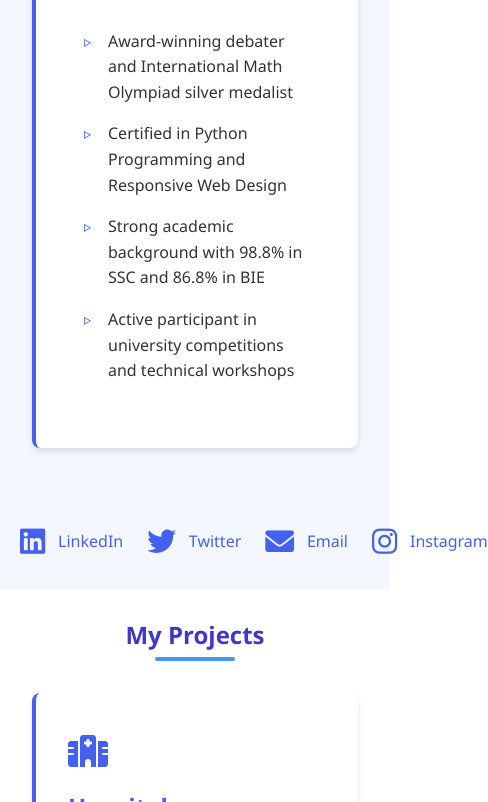
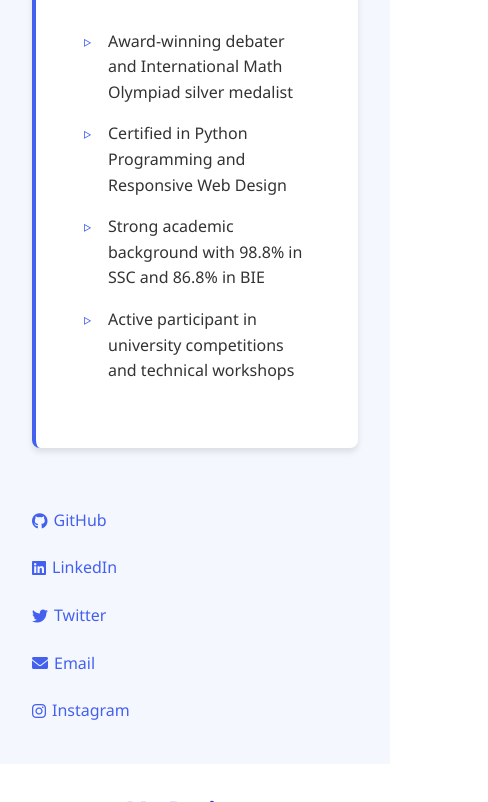
Before and after one commit to Tarakreddy011/Tarak_Portfolio_Website, a plain HTML site: page index.html in a window 390 px wide. Shown: the part 2001-2803 px from the top of the page, 488 px wide, since content can reach past the window. Drawn offline with Linux system fonts and the light colour scheme.

Commit message:
Update index.html
Updated version

```diff
--- a/index.html
+++ b/index.html
@@ -60,13 +60,30 @@
             <li>Active participant in university competitions and technical workshops</li>
           </ul>
         </div>
-        <div class="social-links-vertical">
-          <a href="https://github.com/Tarakreddy011"><i class="fab fa-github"></i> <span>GitHub</span></a>
-          <a href="https://linkedin.com/in/Tarakreddy011"><i class="fab fa-linkedin"></i> <span>LinkedIn</span></a>
-          <a href="https://twitter.com/yourusername"><i class="fab fa-twitter"></i> <span>Twitter</span></a>
-          <a href="mailto:singamtarak011@gmail.com"><i class="fas fa-envelope"></i> <span>Email</span></a>
-          <a href="https://www.instagram.com/singam_reddy011"><i class="fab fa-instagram"></i> <span>Instagram</span></a>
+        <div class="social-links-vertical" style="display: flex; flex-direction: column; gap: 10px; align-items: flex-start;">
+          <a href="https://github.com/Tarakreddy011" style="display: flex; align-items: center; gap: 6px;"><i class="fab fa-github"></i> <span>GitHub</span></a>
+          <a href="https://linkedin.com/in/Tarakreddy011" style="display: flex; align-items: center; gap: 6px;"><i class="fab fa-linkedin"></i> <span>LinkedIn</span></a>
+          <a href="https://twitter.com/yourusername" style="display: flex; align-items: center; gap: 6px;"><i class="fab fa-twitter"></i> <span>Twitter</span></a>
+          <a href="mailto:singamtarak011@gmail.com" style="display: flex; align-items: center; gap: 6px;"><i class="fas fa-envelope"></i> <span>Email</span></a>
+          <a href="https://www.instagram.com/singam_reddy011" style="display: flex; align-items: center; gap: 6px;"><i class="fab fa-instagram"></i> <span>Instagram</span></a>
         </div>
+        <style>
+          @media (max-width: 600px) {
+            .about-container {
+              flex-direction: column;
+              gap: 20px;
+            }
+            .social-links-vertical {
+              width: 100%;
+              align-items: stretch !important;
+              gap: 6px !important;
+            }
+            .social-links-vertical a {
+              font-size: 1rem;
+              padding: 8px 0;
+            }
+          }
+        </style>
       </div>
     </div>
   </section>
```
